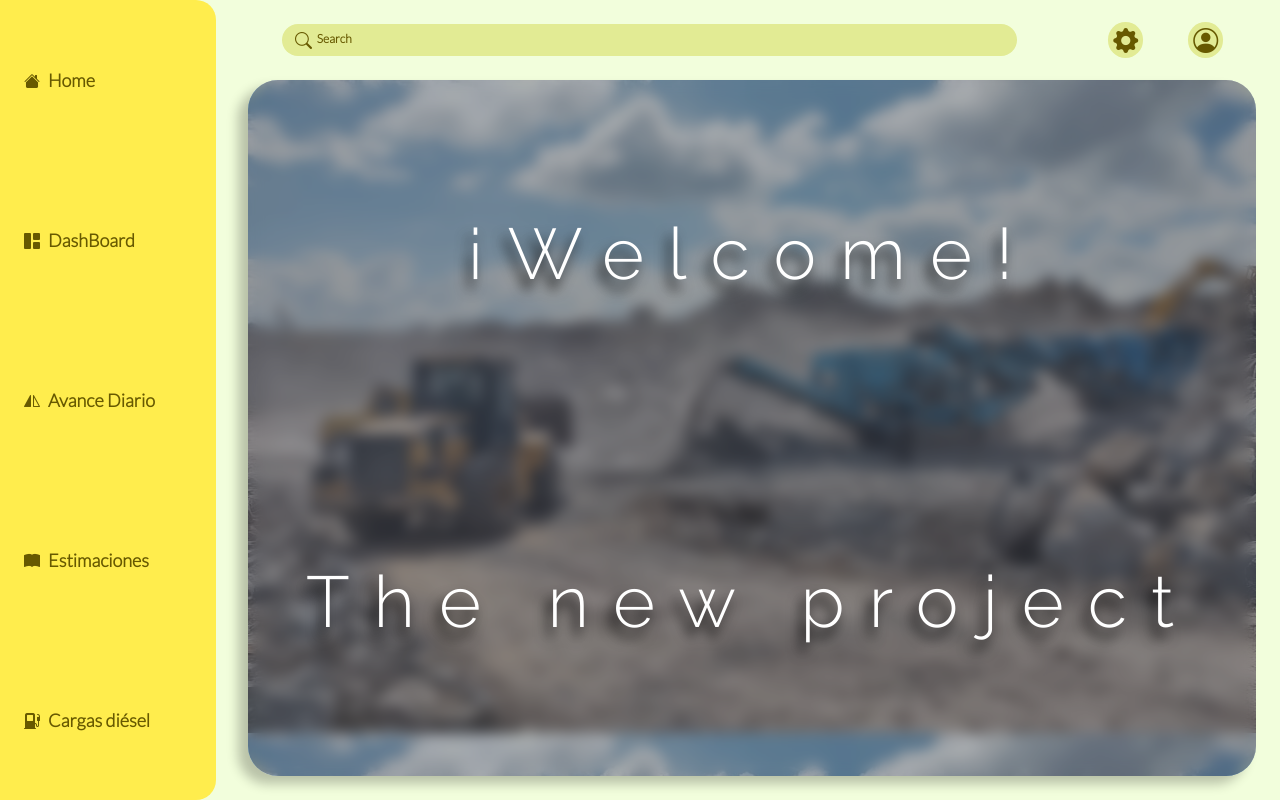
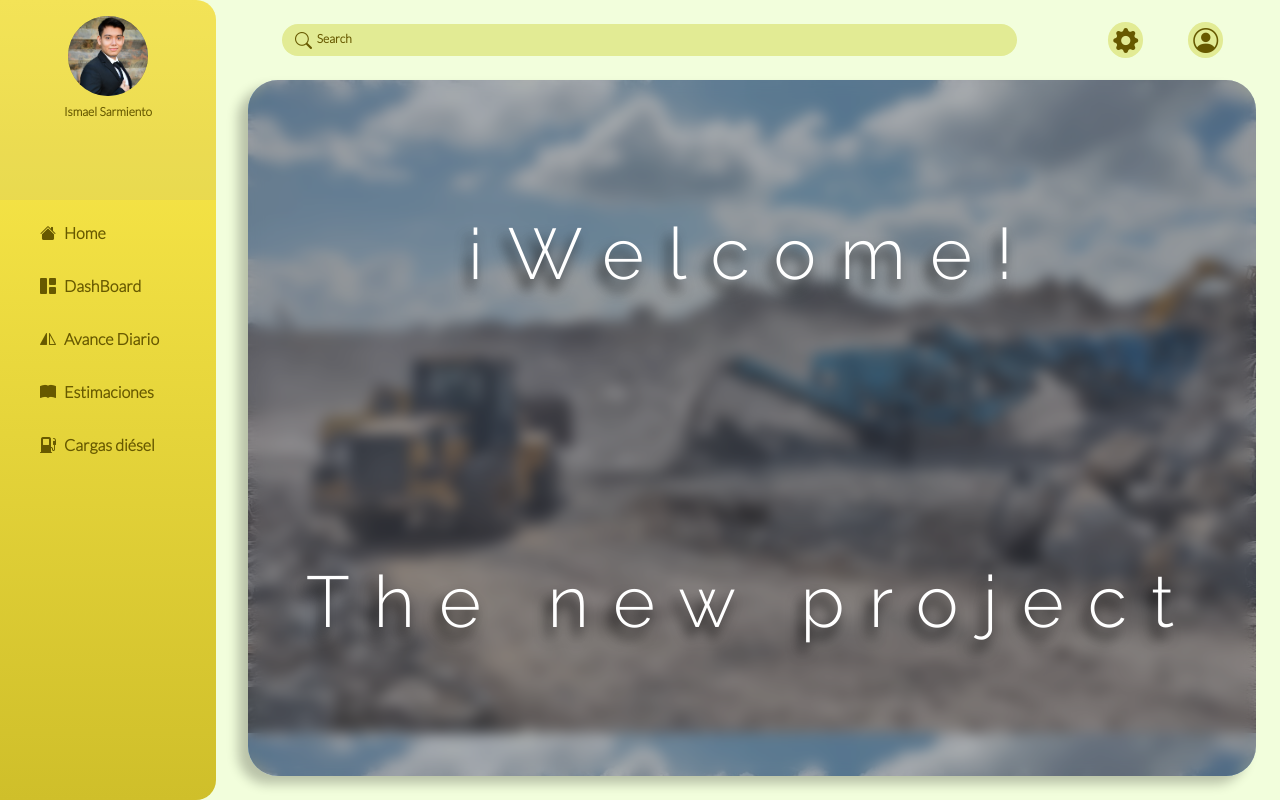
Before and after one commit to Ismael1699/itecsa-app, a React (Create React App) app: page / in a window 1280 px wide. Built offline with nearby package versions, Linux system fonts and the light colour scheme.

Commit message:
Se implemento nuevas caracteristicas de diseño en el navWeb

```diff
--- a/src/components/NavWeb.js
+++ b/src/components/NavWeb.js
@@ -1,5 +1,6 @@
 import React from 'react';
 import '../styles/NavWeb.css';
+import user from '../img/user.jpeg';
 
 const NavWeb = ({
 	homePage,
@@ -10,6 +11,12 @@ const NavWeb = ({
 }) => {
 	return (
 		<div id='navWeb'>
+			<div className='photo-user'>
+				<div className='container-photo'>
+					<img src={user}></img>
+				</div>
+				<h1>Ismael Sarmiento</h1>
+			</div>
 			<button className='item-web' type='button' onClick={homePage}>
 				<i className='bi bi-house-fill'></i>
 				<h1>Home</h1>
--- a/src/styles/NavWeb.css
+++ b/src/styles/NavWeb.css
@@ -1,23 +1,57 @@
 #navWeb {
     background: var(--main-color);
+    background-image: linear-gradient(180deg, var(--main-color) 0%, #cfbf2a 100%);
     margin-right: 2rem;
     width: calc(100% - 2rem) ;
     height: 100% ;
     border-radius: 0  20px 20px 0;
     display: flex;
     flex-direction: column;
-    justify-content: space-around;
+
+}
+
+.photo-user{
+    width: 100%;
+    height: 25%;
+    min-height: 9rem;
+    background-color: #9e9d9d1f;
+    border-radius: 0 20px 0px 0px;
+    display: flex;
+    flex-direction: column;
+    align-items: center;
+
+}
+
+.container-photo{
+    width: 80px;
+    height: 80px;
+    border-radius: 50%;
+    background-color: #47474794;
+    margin-top: 1rem;
+}
+
+.container-photo img{
+    width: 100%;
+    height: 100%;
+    border-radius: 50%;
+
+}
+.photo-user h1{
+    font-size: 12px;
+    color: var(--text-color);
+
 }
 
 .item-web h1 {
-    font-size: 18px;
+    font-size: 16px;
     color: var(--text-color);
     margin-left: 0.5rem;
 
 }
 
 .item-web{
-    margin-left: 0.5rem;
+    margin-top: 5%;
+    margin-left: 1.5rem;
     display: flex;
     flex-direction: row;
     padding-left: 1rem;
@@ -33,8 +67,3 @@
 .item-web i{
     color: var(--accent-color);
 }
-
-
-@media screen and (max-width: 600px){
-
-}
```
Also changed, not shown: src/img/user.jpeg (added).
